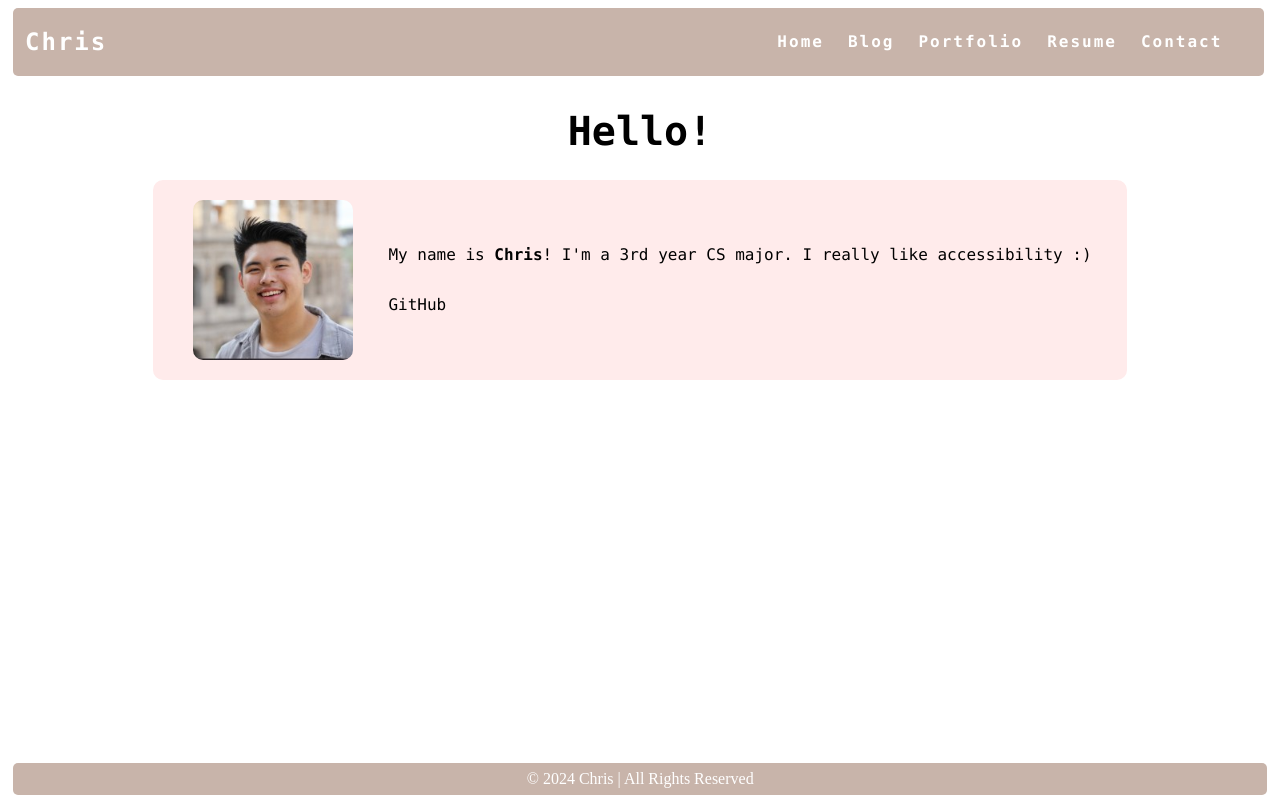
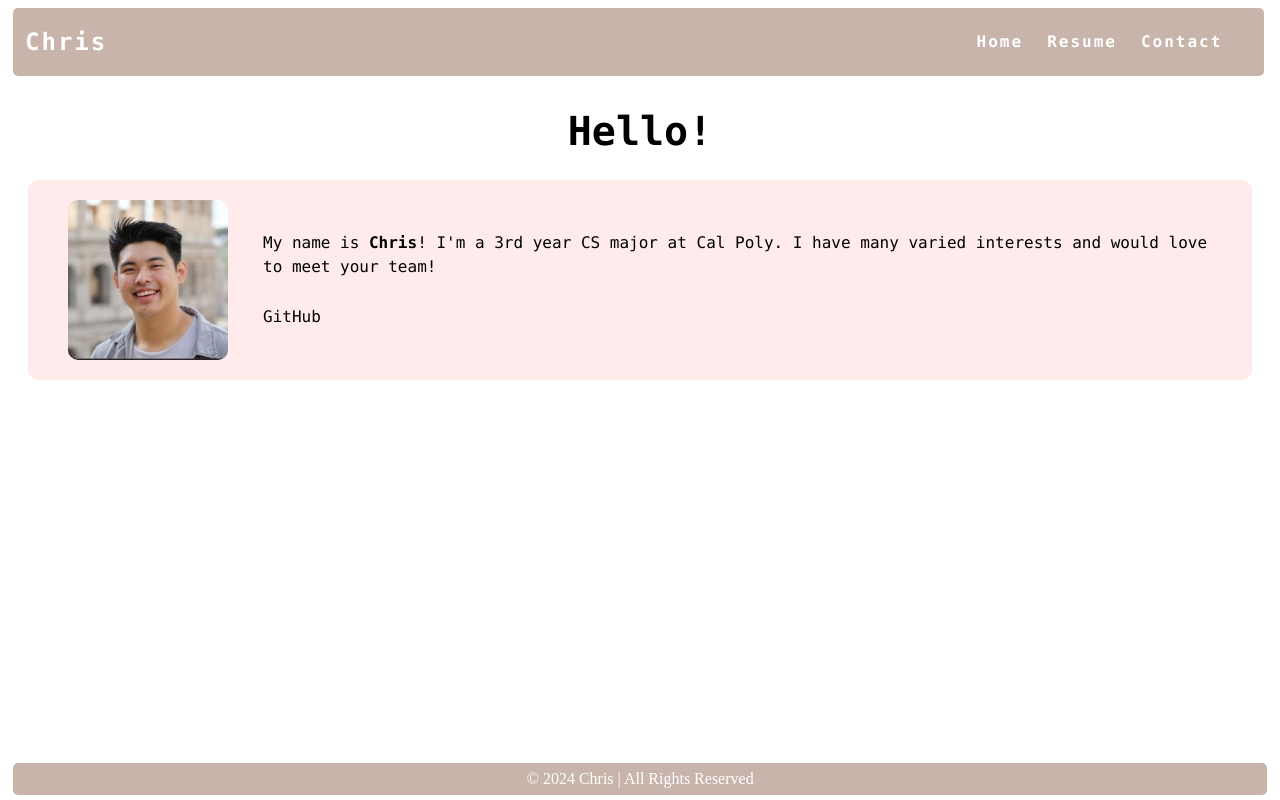
Before and after one commit to ChristopherYoeurng/christopheryoeurng.github.io, a plain HTML site: page index.html in a window 1280 px wide. Drawn offline with Linux system fonts and the light colour scheme.

Commit message:
Update index.html

```diff
--- a/index.html
+++ b/index.html
@@ -12,9 +12,9 @@
             <a href="index.html">Chris</a>
         </h1>
         <ul class="nav-list"> <li><a href="index.html">Home</a></li>
-            <li><a href="blog.html">Blog</a></li>
-            <li><a href="portfolio.html">Portfolio</a></li>
-            <li><a href="resume.html">Resume</a></li>
+<!--             <li><a href="blog.html">Blog</a></li>
+            <li><a href="portfolio.html">Portfolio</a></li> -->
+            <li><a href="Christopher Yoeurng Apple.pdf">Resume</a></li>
             <li><a href="contact.html">Contact</a></li>
         </ul>
     </nav>
@@ -25,7 +25,7 @@
                 <img src="self.jpeg" />
             </div>
             <div class="about-text">
-                <p>My name is <strong>Chris</strong>! I'm a 3rd year CS major. I really like accessibility :)<p> <a href="https://github.com/christopheryoeurng/" target="_blank">GitHub</a> </p>
+                <p>My name is <strong>Chris</strong>! I'm a 3rd year CS major at Cal Poly. I have many varied interests and would love to meet your team!<p> <a href="https://github.com/christopheryoeurng/" target="_blank">GitHub</a> </p>
             </div>
         </div>
     </main>
```
